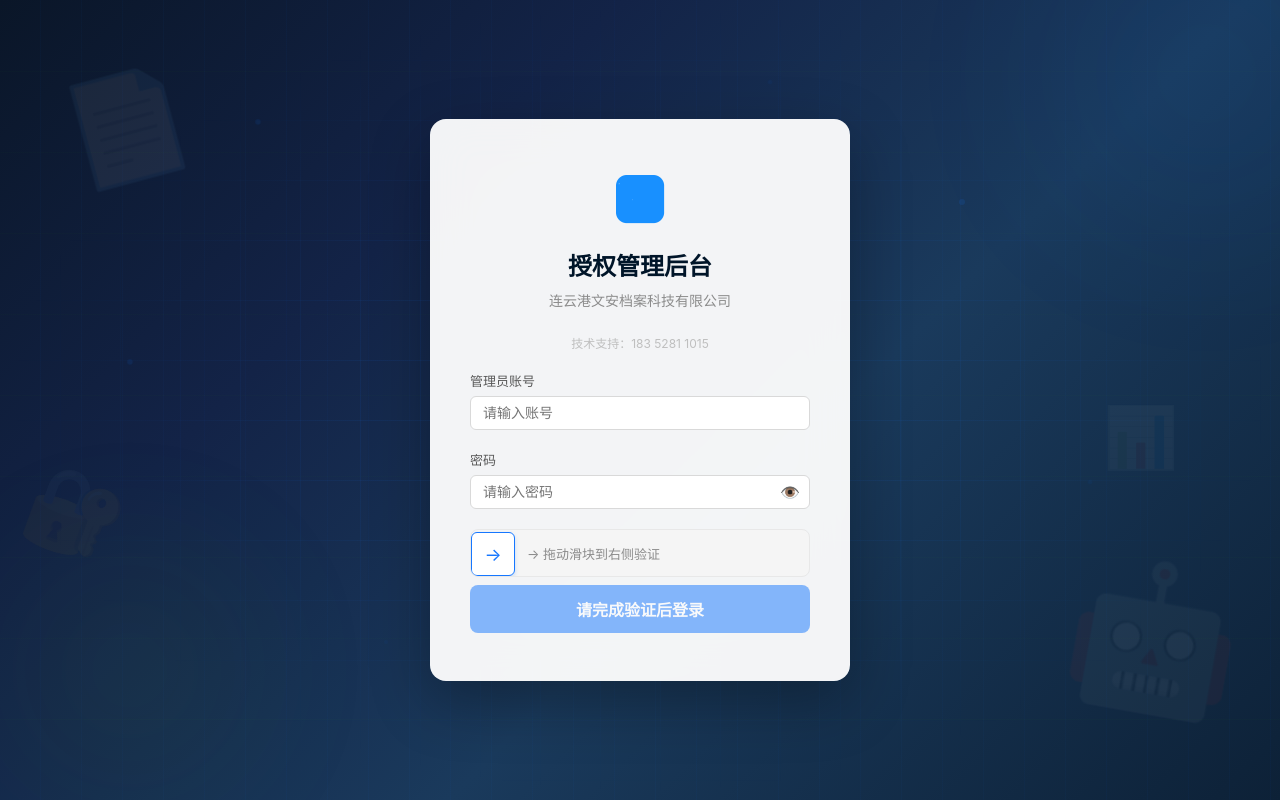
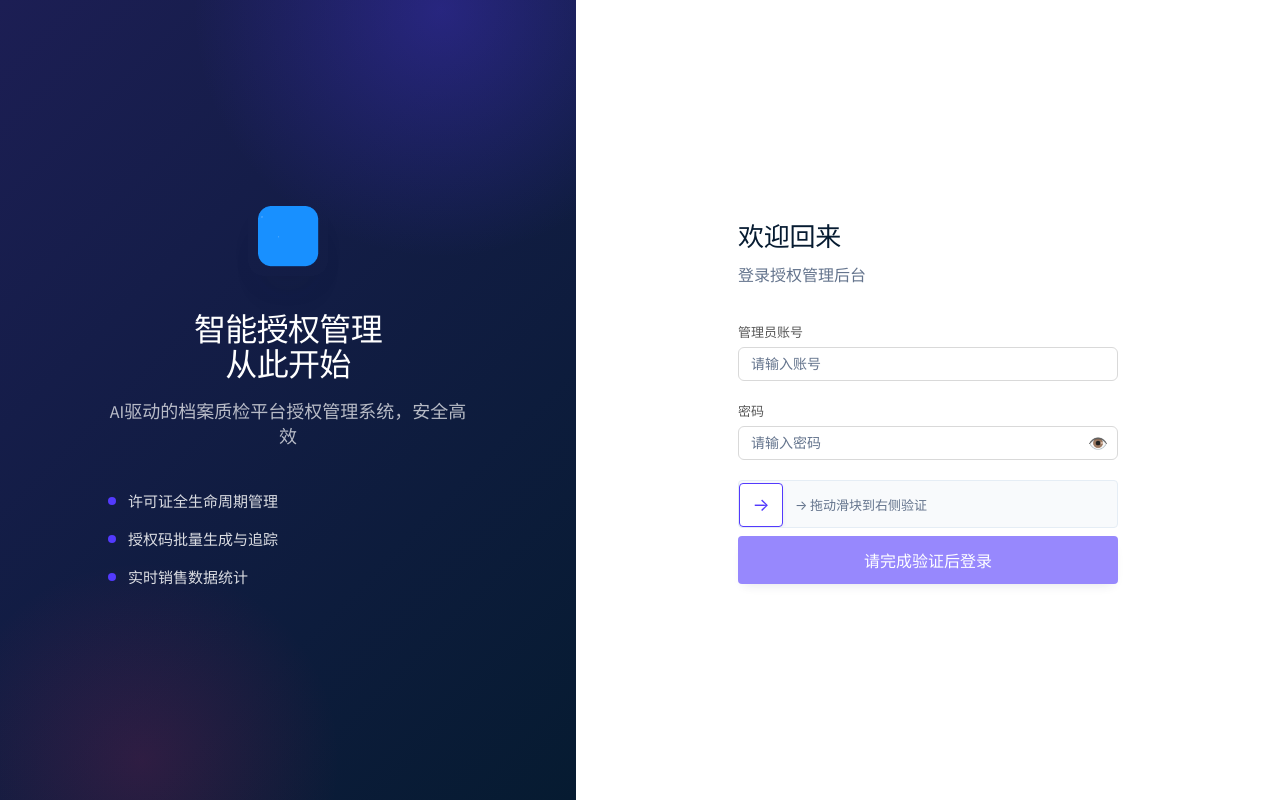
Before and after one commit to LP665391/wentong-quality-admin, a website: page public/index.html in a window 1280 px wide. Drawn offline with nearby package versions, Linux system fonts and the light colour scheme.

Commit message:
feat: 登录页采用Stripe风格 — 左右分栏+品牌展示

```diff
--- a/public/index.html
+++ b/public/index.html
@@ -4,6 +4,7 @@
   <meta charset="UTF-8">
   <meta name="viewport" content="width=device-width, initial-scale=1.0">
   <title>文安档案 · 授权管理后台</title>
+  <link href="https://fonts.googleapis.com/css2?family=Source+Sans+3:wght@300;400;500;600&display=swap" rel="stylesheet">
   <style>
     /* ============================================================
        全局
@@ -19,108 +20,161 @@
     a:hover { text-decoration: underline; }
 
     /* ============================================================
-       登录页
+       登录页 — Stripe 风格
        ============================================================ */
     .login-page {
-      display: flex; align-items: center; justify-content: center;
+      display: flex;
       min-height: 100vh;
-      background: linear-gradient(135deg, #0a1628 0%, #132347 30%, #1a3a5c 60%, #0d2137 100%);
-      position: relative; overflow: hidden;
+      font-family: 'Source Sans 3', system-ui, -apple-system, sans-serif;
     }
-    /* AI 神经网络背景粒子 */
-    .login-page::before {
-      content: ''; position: absolute; inset: 0;
-      background:
-        /* 网格线 - 科技感 */
-        linear-gradient(rgba(22,119,255,0.08) 1px, transparent 1px),
-        linear-gradient(90deg, rgba(22,119,255,0.08) 1px, transparent 1px);
-      background-size: 60px 60px;
-      mask-image: radial-gradient(ellipse at 50% 50%, black 30%, transparent 70%);
-      -webkit-mask-image: radial-gradient(ellipse at 50% 50%, black 30%, transparent 70%);
+
+    /* 左侧品牌展示区 */
+    .login-left {
+      width: 45%;
+      background: linear-gradient(135deg, #1c1e54 0%, #061b31 100%);
+      display: flex;
+      flex-direction: column;
+      justify-content: center;
+      align-items: center;
+      padding: 60px;
+      position: relative;
+      overflow: hidden;
     }
-    /* AI 数据流线条 */
-    .login-page::after {
-      content: ''; position: absolute; inset: 0;
-      background:
-        /* 水平数据线 */
-        repeating-linear-gradient(90deg,
-          transparent, transparent 40px,
-          rgba(22,119,255,0.03) 40px, rgba(22,119,255,0.03) 41px),
-        /* 垂直扫描线 */
-        repeating-linear-gradient(0deg,
-          transparent, transparent 80px,
-          rgba(82,196,26,0.02) 80px, rgba(82,196,26,0.02) 81px);
+
+    .login-left::before {
+      content: '';
+      position: absolute;
+      top: -30%;
+      right: -20%;
+      width: 500px;
+      height: 500px;
+      background: radial-gradient(circle, rgba(83, 58, 253, 0.3) 0%, transparent 70%);
+      pointer-events: none;
     }
-    /* 档案/文档装饰图标（纯CSS） */
-    .login-page .bg-decor {
-      position: absolute; pointer-events: none; opacity: 0.06;
-      font-size: 120px; color: #fff; user-select: none;
+
+    .login-left::after {
+      content: '';
+      position: absolute;
+      bottom: -20%;
+      left: -10%;
+      width: 400px;
+      height: 400px;
+      background: radial-gradient(circle, rgba(234, 34, 97, 0.15) 0%, transparent 70%);
+      pointer-events: none;
     }
-    .login-page .bg-decor-1 { top: 8%; left: 5%; transform: rotate(-15deg); font-size: 100px; }
-    .login-page .bg-decor-2 { bottom: 10%; right: 3%; transform: rotate(10deg); font-size: 140px; }
-    .login-page .bg-decor-3 { top: 50%; right: 8%; font-size: 60px; opacity: 0.04; }
-    .login-page .bg-decor-4 { bottom: 30%; left: 2%; font-size: 80px; opacity: 0.04; transform: rotate(20deg); }
-    /* AI 节点圆点 */
-    .login-page .dot-grid {
-      position: absolute; width: 100%; height: 100%; pointer-events: none;
+
+    .login-left-content {
+      position: relative;
+      z-index: 1;
+      text-align: center;
     }
-    .login-page .dot-grid span {
-      position: absolute; width: 4px; height: 4px; border-radius: 50%;
-      background: rgba(22,119,255,0.2); animation: pulse 3s ease-in-out infinite;
+
+    .login-left-content img {
+      width: 80px;
+      height: 80px;
+      border-radius: 16px;
+      margin-bottom: 32px;
+      box-shadow: rgba(50, 50, 93, 0.25) 0px 30px 45px -30px,
+                  rgba(0, 0, 0, 0.1) 0px 18px 36px -18px;
     }
-    @keyframes pulse {
-      0%, 100% { opacity: 0.2; transform: scale(1); }
-      50% { opacity: 0.6; transform: scale(1.5); }
+
+    .login-left-content h2 {
+      font-size: 32px;
+      font-weight: 300;
+      color: #ffffff;
+      letter-spacing: -0.64px;
+      margin-bottom: 16px;
+      line-height: 1.10;
     }
-    .login-page .glow-orb {
-      position: absolute; border-radius: 50%; pointer-events: none;
-      filter: blur(80px); opacity: 0.08;
+
+    .login-left-content p {
+      font-size: 18px;
+      font-weight: 300;
+      color: rgba(255, 255, 255, 0.7);
+      line-height: 1.40;
+      max-width: 360px;
     }
-    .login-page .glow-orb-1 { width: 400px; height: 400px; top: -100px; right: -100px;
-      background: radial-gradient(circle, #1677ff, transparent); animation: float 8s ease-in-out infinite; }
-    .login-page .glow-orb-2 { width: 300px; height: 300px; bottom: -50px; left: -50px;
-      background: radial-gradient(circle, #52c41a, transparent); animation: float 10s ease-in-out infinite reverse; }
-    @keyframes float {
-      0%, 100% { transform: translate(0, 0); }
-      50% { transform: translate(30px, -30px); }
+
+    .login-feature-list {
+      margin-top: 40px;
+      text-align: left;
     }
+
+    .login-feature-item {
+      display: flex;
+      align-items: center;
+      gap: 12px;
+      margin-bottom: 16px;
+      font-size: 15px;
+      font-weight: 300;
+      color: rgba(255, 255, 255, 0.85);
+    }
+
+    .login-feature-dot {
+      width: 8px;
+      height: 8px;
+      border-radius: 50%;
+      background: #533afd;
+      flex-shrink: 0;
+    }
+
+    /* 右侧登录区 */
+    .login-right {
+      flex: 1;
+      display: flex;
+      align-items: center;
+      justify-content: center;
+      padding: 40px;
+      background: #ffffff;
+    }
+
     .login-box {
-      background: rgba(255,255,255,0.95);
-      backdrop-filter: blur(20px);
-      -webkit-backdrop-filter: blur(20px);
-      border-radius: 16px; padding: 48px 40px;
-      width: 420px; max-width: 90vw; box-shadow: 0 20px 60px rgba(0,0,0,0.3);
-      position: relative; z-index: 1;
+      width: 380px;
+      max-width: 100%;
     }
+
     .login-box h1 {
-      font-size: 24px; text-align: center; margin-bottom: 8px; color: #001529;
+      font-size: 26px;
+      font-weight: 300;
+      color: #061b31;
+      letter-spacing: -0.26px;
+      margin-bottom: 8px;
     }
-    .login-box p {
-      text-align: center; color: #8c8c8c; font-size: 14px; margin-bottom: 32px;
+
+    .login-box > p {
+      font-size: 16px;
+      font-weight: 300;
+      color: #64748d;
+      margin-bottom: 36px;
     }
+
     .login-box .form-group { margin-bottom: 20px; }
     .login-box label {
-      display: block; font-size: 14px; color: #333; margin-bottom: 6px; font-weight: 500;
+      display: block; font-size: 14px; color: #273951; margin-bottom: 6px; font-weight: 400;
     }
     .login-box input {
-      width: 100%; padding: 10px 14px; border: 1px solid #d9d9d9; border-radius: 8px;
-      font-size: 14px; outline: none; transition: border-color .2s;
+      width: 100%; padding: 10px 12px; border: 1px solid #e5edf5; border-radius: 4px;
+      font-size: 16px; font-weight: 300; color: #061b31; outline: none;
+      transition: border-color .2s, box-shadow .2s;
     }
-    .login-box input:focus { border-color: #1677ff; box-shadow: 0 0 0 2px rgba(22,119,255,0.15); }
+    .login-box input::placeholder { color: #64748d; }
+    .login-box input:focus { border-color: #533afd; box-shadow: 0 0 0 3px rgba(83, 58, 253, 0.1); }
     .login-box .btn {
-      width: 100%; padding: 12px; border: none; border-radius: 8px;
-      font-size: 16px; font-weight: 600; cursor: pointer;
-      background: #1677ff; color: #fff; transition: background .2s;
+      width: 100%; padding: 12px 16px; border: none; border-radius: 4px;
+      font-size: 16px; font-weight: 400; cursor: pointer;
+      background: #533afd; color: #fff; transition: background .2s, box-shadow .2s;
+      box-shadow: rgba(50, 50, 93, 0.25) 0px 6px 12px -6px;
     }
-    .login-box .btn:hover { background: #4096ff; }
+    .login-box .btn:hover { background: #4434d4; box-shadow: rgba(50, 50, 93, 0.25) 0px 10px 20px -6px; }
+    .login-box .btn:disabled { opacity: 0.6; cursor: not-allowed; }
     .login-box .login-error {
       color: #f56c6c; font-size: 13px; margin-top: 12px; text-align: center; display: none;
     }
 
-/* 滑动验证码 */
+    /* 滑动验证码 — Stripe风格 */
     .captcha-wrap {
       position: relative; width: 100%; height: 48px; margin-bottom: 8px;
-  background: #f5f5f5; border-radius: 8px; overflow: hidden; border: 1px solid #e8e8e8;
+      background: #f8fafc; border-radius: 4px; overflow: hidden; border: 1px solid #e5edf5;
       user-select: none;
     }
     .captcha-image {
@@ -129,21 +183,31 @@
     }
     .captcha-track {
       position: absolute; top: 0; left: 0; height: 100%;
-  background: rgba(22,119,255,0.15); border-radius: 8px; width: 0;
+      background: rgba(83, 58, 253, 0.15); border-radius: 4px; width: 0;
       pointer-events: none; transition: none;
     }
     .captcha-slider {
       position: absolute; top: 2px; left: 0; width: 44px; height: 44px;
-  background: #fff; border: 1px solid #1677ff; border-radius: 6px;
+      background: #fff; border: 1px solid #533afd; border-radius: 4px;
       display: flex; align-items: center; justify-content: center;
-  cursor: grab; font-size: 18px; color: #1677ff; z-index: 2;
-  box-shadow: 0 2px 4px rgba(22,119,255,0.2); transition: box-shadow .2s;
+      cursor: grab; font-size: 18px; color: #533afd; z-index: 2;
+      box-shadow: rgba(50, 50, 93, 0.15) 0px 2px 6px -2px; transition: box-shadow .2s;
     }
-.captcha-slider:hover { box-shadow: 0 2px 8px rgba(22,119,255,0.3); }
+    .captcha-slider:hover { box-shadow: rgba(50, 50, 93, 0.25) 0px 4px 10px -2px; }
     .captcha-slider.success { background: #52c41a; border-color: #52c41a; color: #fff; cursor: default; }
     .captcha-hint {
       position: absolute; left: 56px; top: 50%; transform: translateY(-50%);
-  font-size: 13px; color: #8c8c8c; pointer-events: none; white-space: nowrap;
+      font-size: 13px; color: #64748d; pointer-events: none; white-space: nowrap;
+    }
+
+    /* 响应式 */
+    @media (max-width: 900px) {
+      .login-page { flex-direction: column; }
+      .login-left { width: 100%; padding: 40px 20px; min-height: auto; }
+      .login-left-content h2 { font-size: 24px; }
+      .login-left-content p { font-size: 14px; }
+      .login-feature-list { display: none; }
+      .login-right { padding: 30px 20px; }
     }
 
     /* ============================================================
@@ -284,29 +348,36 @@
      登录页
      ============================================================ -->
 <div class="login-page" id="loginPage">
-  <!-- 背景装饰 -->
-  <div class="glow-orb glow-orb-1"></div>
-  <div class="glow-orb glow-orb-2"></div>
-  <div class="bg-decor bg-decor-1">📄</div>
-  <div class="bg-decor bg-decor-2">🤖</div>
-  <div class="bg-decor bg-decor-3">📊</div>
-  <div class="bg-decor bg-decor-4">🔐</div>
-  <div class="dot-grid">
-    <span style="top:15%;left:20%"></span>
-    <span style="top:25%;left:75%;animation-delay:0.5s"></span>
-    <span style="top:45%;left:10%;animation-delay:1s"></span>
-    <span style="top:60%;left:85%;animation-delay:1.5s"></span>
-    <span style="top:80%;left:30%;animation-delay:2s"></span>
-    <span style="top:10%;left:60%;animation-delay:2.5s"></span>
-    <span style="top:70%;left:55%;animation-delay:0.8s"></span>
-    <span style="top:35%;left:45%;animation-delay:1.8s"></span>
+  <!-- 左侧品牌展示区 -->
+  <div class="login-left">
+    <div class="login-left-content">
+      <img src="/icons/logo.png" srcset="/icons/logo@2x.png 2x" alt="Ai质检平台">
+      <h2>智能授权管理<br>从此开始</h2>
+      <p>AI驱动的档案质检平台授权管理系统，安全高效</p>
+
+      <div class="login-feature-list">
+        <div class="login-feature-item">
+          <div class="login-feature-dot"></div>
+          <span>许可证全生命周期管理</span>
+        </div>
+        <div class="login-feature-item">
+          <div class="login-feature-dot"></div>
+          <span>授权码批量生成与追踪</span>
+        </div>
+        <div class="login-feature-item">
+          <div class="login-feature-dot"></div>
+          <span>实时销售数据统计</span>
+        </div>
+      </div>
+    </div>
   </div>
 
+  <!-- 右侧登录区 -->
+  <div class="login-right">
     <div class="login-box">
-    <img src="/icons/logo.png" srcset="/icons/logo@2x.png 2x" alt="Ai质检平台" style="display:block;margin:0 auto 16px;width:64px;height:64px;">
-    <h1>授权管理后台</h1>
-    <p>连云港文安档案科技有限公司</p>
-    <p style="font-size:12px;color:#bfbfbf;margin:-8px 0 20px 0;">技术支持：183 5281 1015</p>
+      <h1>欢迎回来</h1>
+      <p>登录授权管理后台</p>
+
       <div class="form-group">
         <label>管理员账号</label>
         <input type="text" id="loginUser" placeholder="请输入账号">
@@ -325,6 +396,7 @@
       </div>
       <button class="btn" id="loginBtn" onclick="handleLogin()" disabled>请完成验证后登录</button>
       <div class="login-error" id="loginError">账号或密码错误</div>
+    </div>
   </div>
 </div>
 
```
Lines whose indentation alone changed are shown as unchanged.
